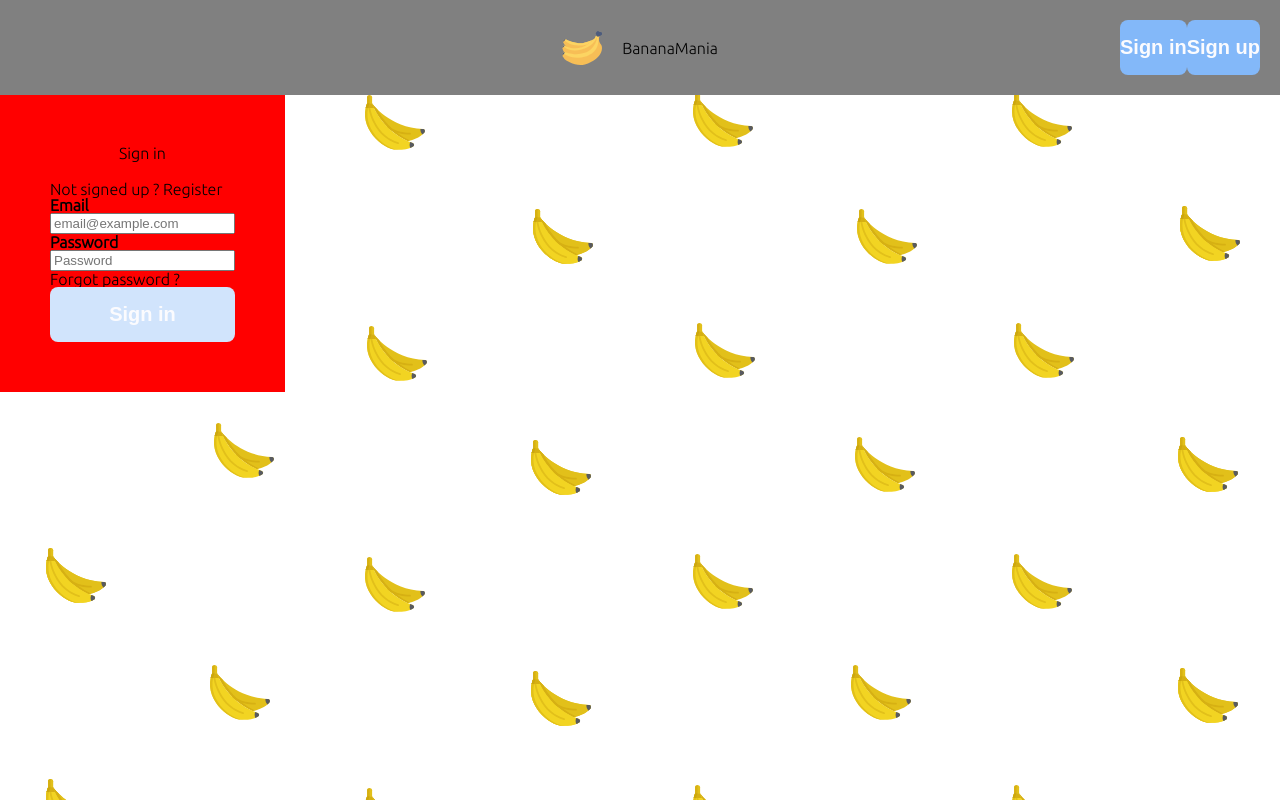
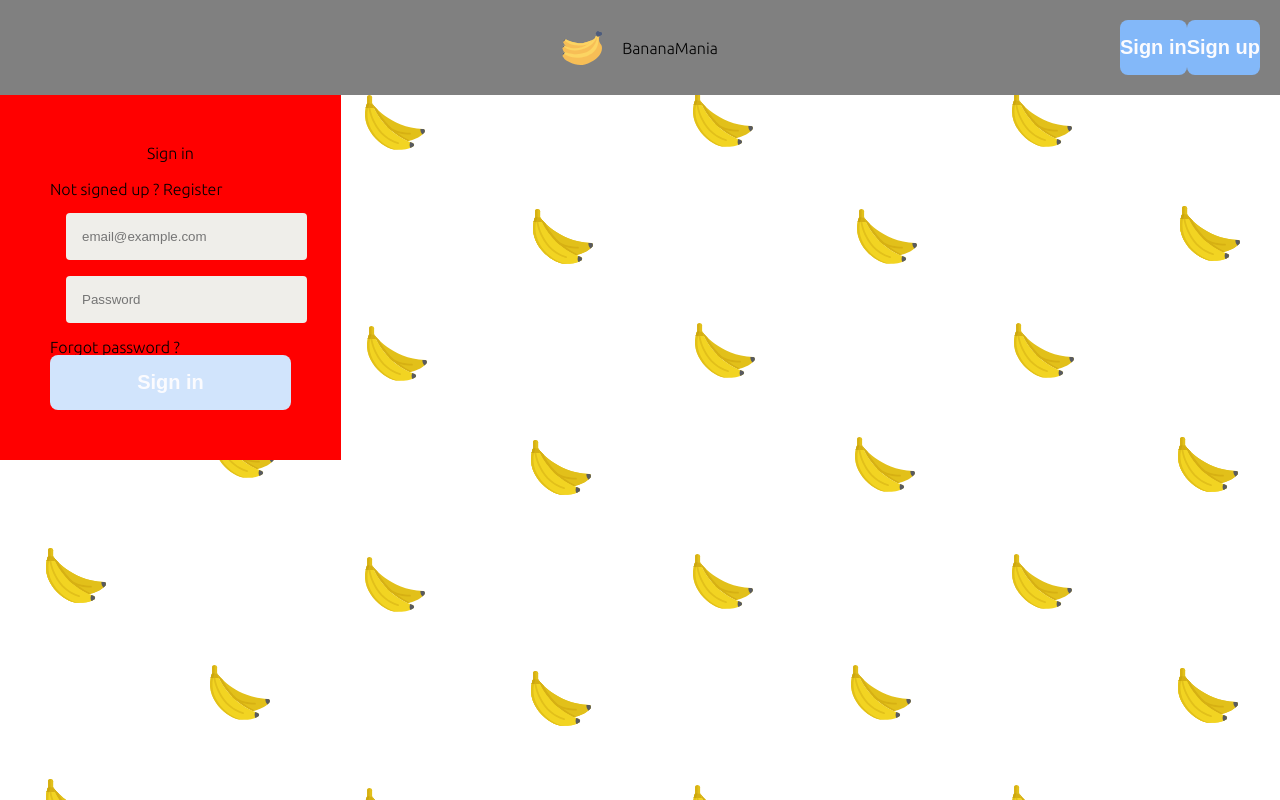
Before and after one commit to TristanLemire/DesginSystemHETIC, a React (Create React App) app: page / in a window 1280 px wide. Built offline with nearby package versions, Linux system fonts and the light colour scheme.

Commit message:
[add]: default input

```diff
--- a/src/components/atoms/Input.js
+++ b/src/components/atoms/Input.js
@@ -1,5 +1,6 @@
 import React from "react";
 import styled from "styled-components";
+import { borderWidth, colors, radius, space } from "../../styles/const";
 
 export const Input = ({ type, placeholder, callback }) => {
   return (
@@ -13,4 +14,15 @@ export const Input = ({ type, placeholder, callback }) => {
 
 const InputWrapper = styled.input`
   display: block;
+  border: none;
+  background-color: ${colors.neutral.lighter};
+  border-radius: ${radius.lg};
+  padding: ${space.base};
+  margin: ${space.base};
+  width: 100%;
+
+  &:focus-visible {
+    outline: none;
+    border: ${borderWidth.base} solid ${colors.neutral.light};
+  }
 `;
--- a/src/components/atoms/Label.js
+++ b/src/components/atoms/Label.js
@@ -1,10 +1,11 @@
 import React from "react";
 import styled from "styled-components";
+import { font } from "../../styles/const";
 
 export const Label = ({ label }) => {
   return <LabelWrapper>{label}</LabelWrapper>;
 };
 
 const LabelWrapper = styled.label`
-  font-weight: bold;
+  font-weight: ${font.weight.regular};
 `;
--- a/src/components/molecules/LabelInput.js
+++ /dev/null
@@ -1,18 +0,0 @@
-import React from "react";
-import styled from "styled-components";
-import { Input } from "../atoms/Input";
-import { Label } from "../atoms/Label";
-import { Error } from "../atoms/Error";
-
-export const LabelInput = (props) => {
-  const { label, type, placeholder, callback, error } = props;
-  return (
-    <LabelInputWrapper>
-      <Label label={label} />
-      <Input type={type} placeholder={placeholder} callback={callback} />
-      {error && <Error error={error} />}
-    </LabelInputWrapper>
-  );
-};
-
-const LabelInputWrapper = styled.div``;
--- a/src/components/organisms/LoginForm.js
+++ b/src/components/organisms/LoginForm.js
@@ -1,6 +1,6 @@
 import React, { useState, useEffect } from "react";
 import styled from "styled-components";
-import { LabelInput } from "../molecules/LabelInput";
+import { Input } from "../atoms/Input";
 import { Button } from "../atoms/Button";
 import { isEmailValid } from "../../utils/regex";
 
@@ -68,14 +68,14 @@ export const LoginForm = () => {
         Not signed up ? <a>Register</a>
       </div>
       <form>
-        <LabelInput
+        <Input
           type="email"
           placeholder="email@example.com"
           label="Email"
           callback={updateEmail}
           error={userError}
         />
-        <LabelInput
+        <Input
           type="password"
           placeholder="Password"
           label="Password"
```
Also changed, not shown: src/components/organisms/NewPasswordForm.js (+7 -7 lines), src/components/organisms/RegisterForm.js (+4 -4 lines), 1 other file (tests, documents, lock files or other folders).
